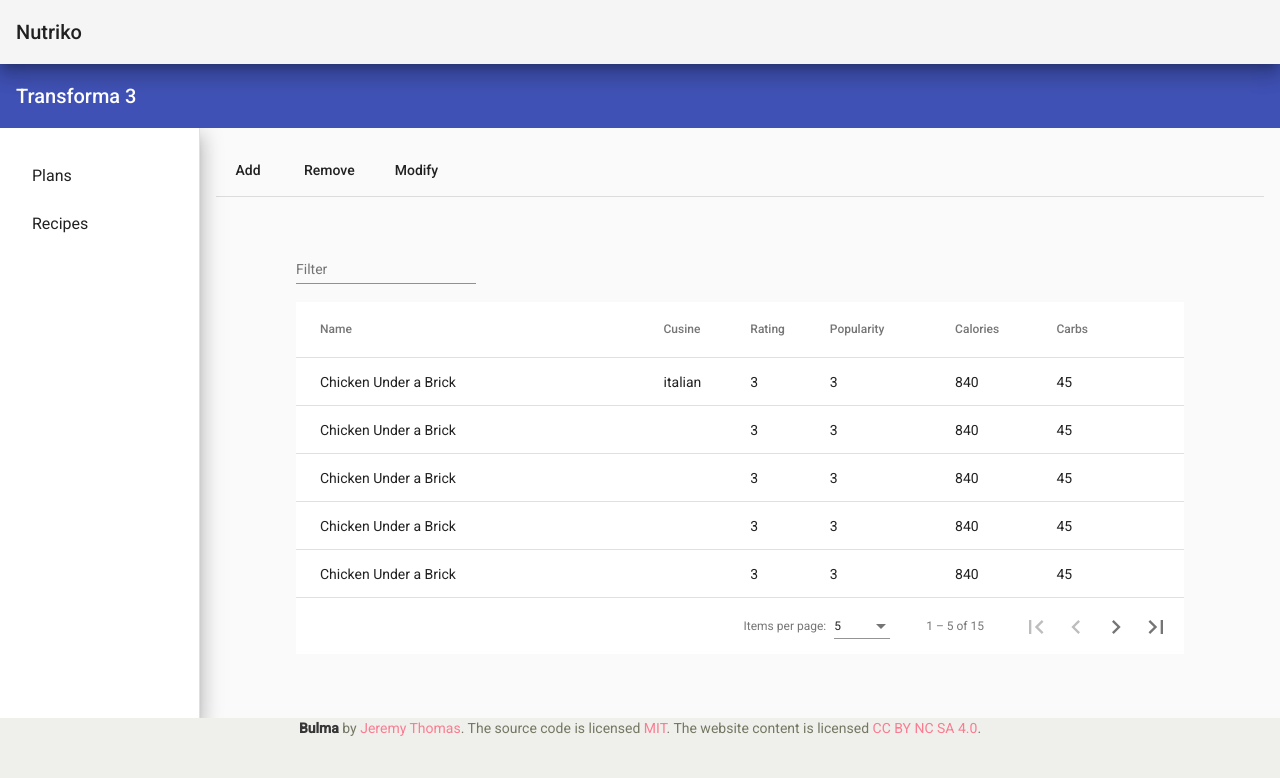
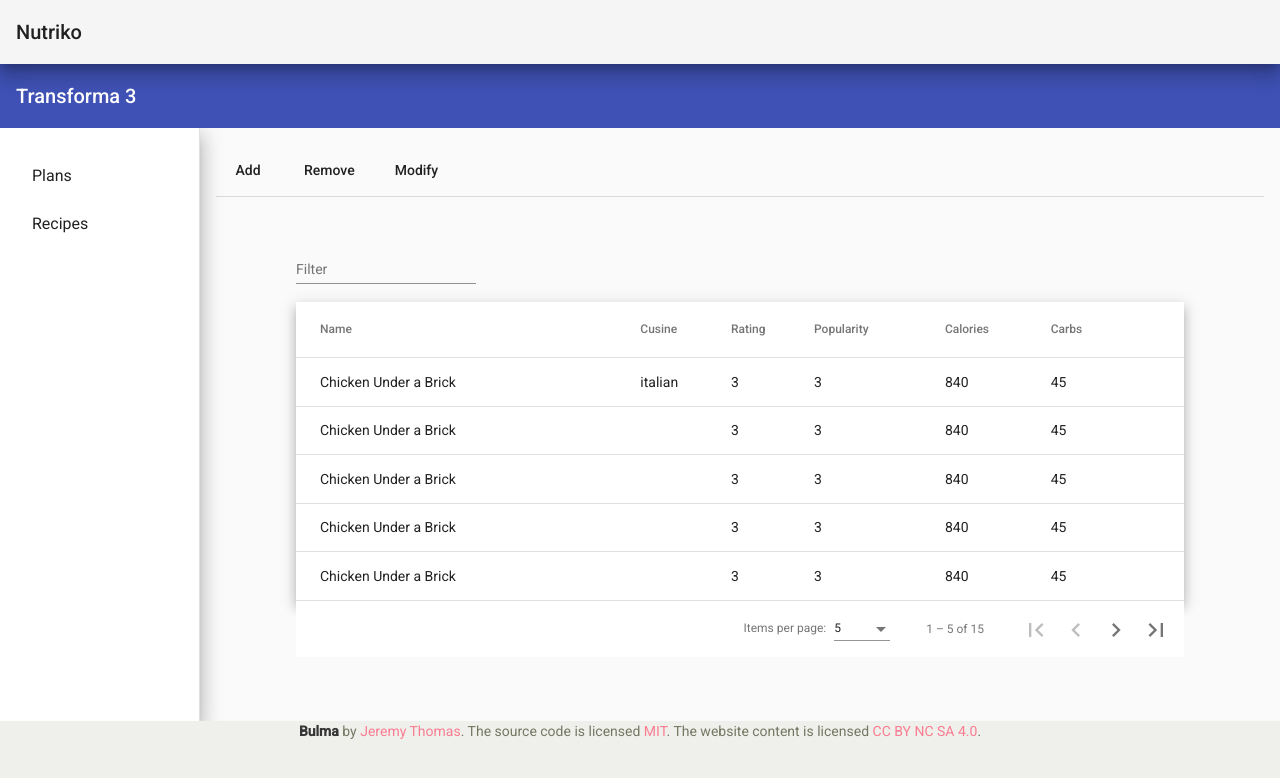
Before and after one commit to CardonLabs/Nutriko, an Angular app in the folder ui/Nupanel/: page /Recipes in a window 1280 px wide. Shown: the top 778 px of the page. Built offline with nearby package versions, Linux system fonts and the light colour scheme.

Commit message:
table displays recipes and expanded row. relates to #9

```diff
--- a/ui/Nupanel/src/app/nu/recipes/recipes.component.html
+++ b/ui/Nupanel/src/app/nu/recipes/recipes.component.html
@@ -18,7 +18,7 @@
             <input matInput (keyup)="applyFilter($event)" placeholder="Ex. ium" #input>
         </mat-form-field>
 
-        <table mat-table [dataSource]="dataSource">
+        <table mat-table [dataSource]="recipesDataSource" multiTemplateDataRows class="mat-elevation-z8">
 
             <ng-container matColumnDef="name">
                 <th mat-header-cell *matHeaderCellDef> Name </th>
@@ -50,8 +50,21 @@
                 <td mat-cell *matCellDef="let recipe"> {{recipe.nutrition.carbs}} </td>
             </ng-container>
 
+            <!-- Expanded Content Column - The detail row is made up of this one column that spans across all columns -->
+            <ng-container matColumnDef="expandedDetail">
+                <td mat-cell *matCellDef="let recipe" [attr.colspan]="displayedColumns.length">
+                    <div class="recipe-details" [@detailExpand]="recipe == expandedRecipe ? 'expanded' : 'collapsed'">
+                        {{recipe.description}}
+                    </div>
+                </td>
+            </ng-container>
+
             <tr mat-header-row *matHeaderRowDef="displayedColumns"></tr>
-            <tr mat-row *matRowDef="let row; columns: displayedColumns" class="recipes-row"></tr>
+            <tr mat-row *matRowDef="let recipe; columns: displayedColumns" class="recipe-row"
+                [class.recipe-expanded-details]="expandedRecipe === recipe"
+                (click)="expandedRecipe = expandedRecipe === recipe ? null : recipe">
+            </tr>
+            <tr mat-row *matRowDef="let recipeDetails; columns: ['expandedDetail']" class="recipe-details-row"></tr>
 
               <!-- Row shown when there is no matching data. -->
             <tr class="mat-row" *matNoDataRow>
--- a/ui/Nupanel/src/app/nu/recipes/recipes.component.scss
+++ b/ui/Nupanel/src/app/nu/recipes/recipes.component.scss
@@ -10,8 +10,23 @@ table td, table th {
     vertical-align: middle;
 }
 
-tr.recipes-row:hover {
+tr.recipe-details-row {
+    height: 0;
+}
+
+tr.recipe-row:not(.recipe-expanded-details):hover {
     background: whitesmoke;
+}
 
+tr.recipe-row:not(.recipe-expanded-details):active {
+    background: #efefef;
+}
 
+.recipe-row td {
+    border-bottom-width: 0;
 }
+
+.recipe-details {
+    overflow: hidden;
+    display: flex;
+}
--- a/ui/Nupanel/src/app/nu/recipes/recipes.component.ts
+++ b/ui/Nupanel/src/app/nu/recipes/recipes.component.ts
@@ -1,38 +1,51 @@
-import { Component, AfterViewInit, ViewChild } from '@angular/core';
+import { Component, OnInit, ViewChild } from '@angular/core';
+import { animate, state, style, transition, trigger } from '@angular/animations';
 import { MatPaginator } from '@angular/material/paginator';
 import { MatTableDataSource}  from '@angular/material/table';
-import { RECIPES } from 'src/app/mock/datamock';
-import { IMRecipe } from 'src/app/models/recipes';
+import { MockingService } from 'src/app/mock/mocking.service';
+import { Recipe, RecipeBasic } from 'src/app/models/recipes';
+import { Observable } from 'rxjs';
 
 @Component({
   selector: 'app-recipes',
   templateUrl: './recipes.component.html',
-  styleUrls: ['./recipes.component.scss']
+  styleUrls: ['./recipes.component.scss'],
+  animations: [
+    trigger('detailExpand', [
+      state('collapsed', style({height: '0px', minHeight: '0'})),
+      state('expanded', style({height: '*'})),
+      transition('expanded <=> collapsed', animate('225ms cubic-bezier(0.4, 0.0, 0.2, 1)')),
+    ]),
+  ]
 })
-export class RecipesComponent implements AfterViewInit {
+
+export class RecipesComponent implements OnInit {
 
   displayedColumns: string[] = ['name', 'cusine', 'rating', 'popularity', 'calories', 'carbs'];
-  dataSource = new MatTableDataSource<IMRecipe>(RECIPES);
-  //dataSource = RECIPES;
+  recipesDataSource = new MatTableDataSource<Recipe>();
+  recipeData: Array<Recipe>;
+  mockService$: Observable<RecipeBasic[]>;
 
-  @ViewChild(MatPaginator) set matPaginator(paginator: MatPaginator) {
-      this.dataSource.paginator = paginator;
-  }
+  @ViewChild(MatPaginator) paginator: MatPaginator;
 
-  constructor() { }
+  constructor(private MockingService: MockingService) { }
 
-  ngAfterViewInit() {
+  ngOnInit() {
+    this.MockingService.getRecipes().subscribe( response => {
+      console.log('full');
+      console.log(response);
+      this.recipesDataSource.data = response;
+      this.recipesDataSource.paginator = this.paginator;
 
-
-    console.log(this.dataSource);
-    //console.log(this.paginator);
+    });
   }
 
   applyFilter(event: Event) {
 
     const filterValue = (event.target as HTMLInputElement).value;
-    this.dataSource.filter = filterValue.trim().toLowerCase();
+    this.recipesDataSource.filter = filterValue.trim().toLowerCase();
 
   }
 
+
 }
```
